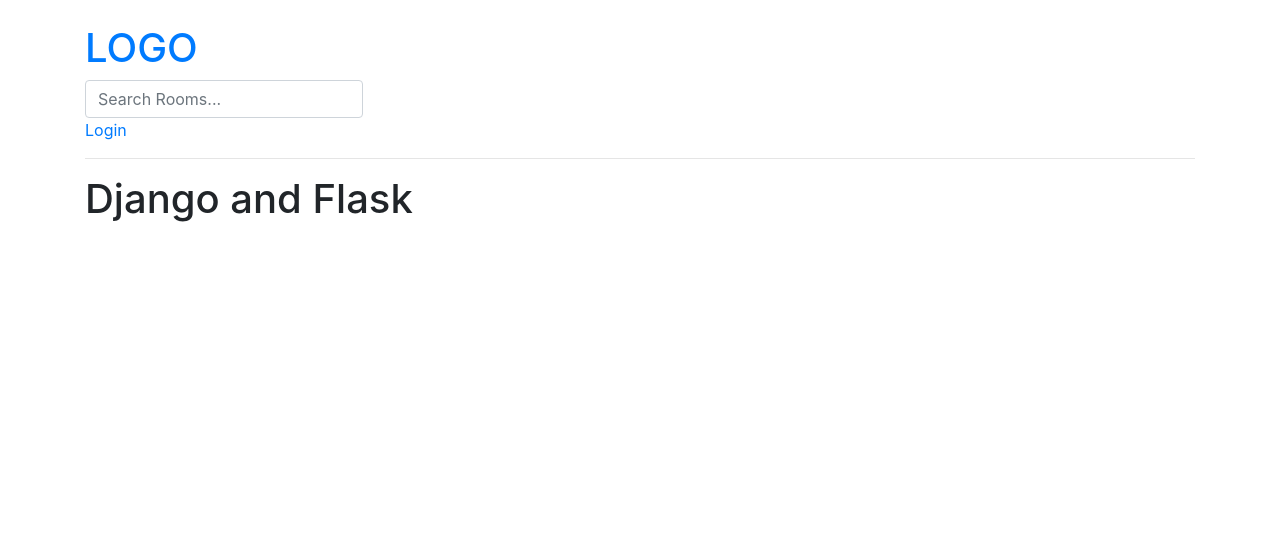
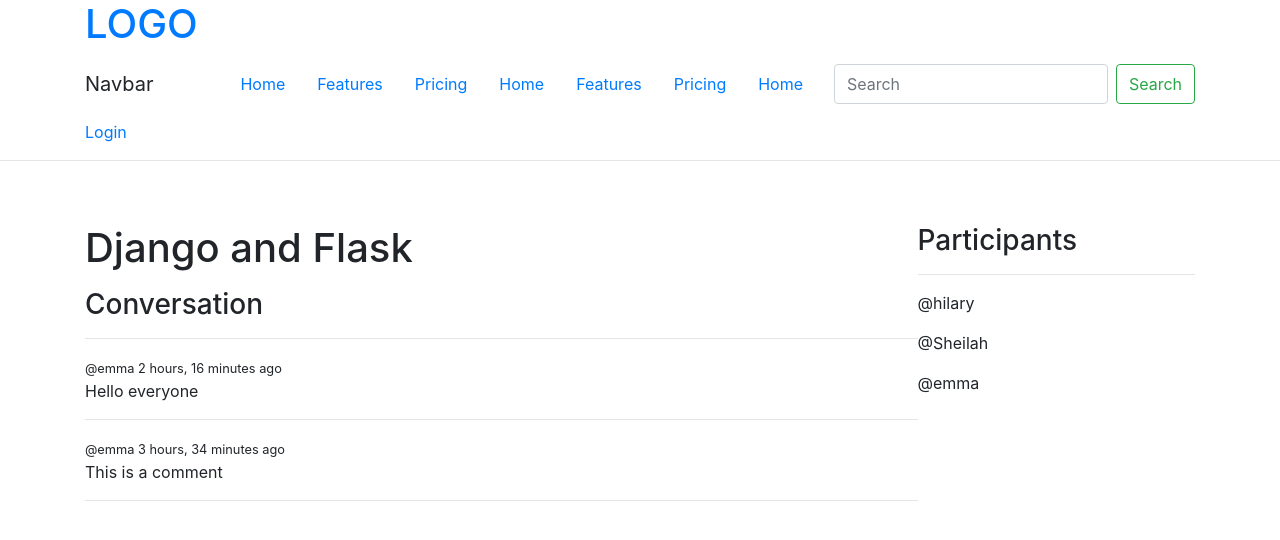
Before and after one commit to Professor-hilary/freedum, a Django app: page /room/5/ in a window 1280 px wide. Shown: the top 540 px of the page. Run offline with Django 5.2, Linux system fonts and the light colour scheme; data comes from the database, SQL or seed files in the repository; both versions use the stored data as it was after the commit; some libraries are stand-ins or nearby versions.

Commit message:
Added bootstrap to all pages

```diff
--- a/base/models.py
+++ b/base/models.py
@@ -15,7 +15,7 @@ class Room(models.Model):
     topic = models.ForeignKey(Topic, on_delete=models.SET_NULL, null=True)
     name = models.CharField(max_length=200)
     description = models.TextField(null=True, blank=True)
-    # participants =
+    participants = models.ManyToManyField(User, related_name='participants', blank=True)
     updated  = models.DateTimeField(auto_now=True)
     created  = models.DateTimeField(auto_now_add=True)
 
@@ -33,5 +33,8 @@ class Message(models.Model):
     updated  = models.DateTimeField(auto_now=True)
     created  = models.DateTimeField(auto_now_add=True)
 
+    class Meta:
+        ordering = ['-updated', '-created']
+
     def __str__(self):
         return self.body[0:50]
--- a/base/templates/base/delete.html
+++ b/base/templates/base/delete.html
@@ -2,7 +2,7 @@
 
 {% block content %}
 
-<form action="" method="post">
+<form action="" method="post" class='container' style="position: relative; top:200px !important">
     {% csrf_token %}
     <p>Do you really want to delete "{{obj}}"?</p>
 
--- a/base/templates/base/room.html
+++ b/base/templates/base/room.html
@@ -1,6 +1,58 @@
 {% extends "main.html" %}
 
 {% block content %}
-<h1>{{room.name}}</h1>
+
+<style>
+    .room-container{
+        display:grid;
+        grid-template-columns: 3fr 1fr;
+    }
+</style>
+
+<div class="room-container container"  style="position: relative; top:200px !important">
+
+     <div>
+
+        <h1>{{room.name}}</h1>
+
+        <p>{{room.description}}</p>
+
+        <div class="comment-wrapper">
+            <h3>Conversation</h3>
+            <hr>
+
+            {% for message in room_messages %}
+            <div>
+                {% if request.user == message.user %}
+                    <a href="{% url 'delete-message' message.id %}">Delete</a>
+                {% endif %}
+                <small>@{{message.user}} {{message.created|timesince}} ago</small>
+                <p>{{message.body}}</p>
+                <hr>
+            </div>
+            {% endfor %}
+        </div>
+
+        {% if request.user.is_authenticated %}
+        <div class="comment-form">
+            <form action="" method="post">
+            {% csrf_token %}
+            <input type="text" name="body" placeholder="Write you message here..." />
+        </form>
+        </div>
+        {% endif %}
+    </div>
+
+    <div>
+        <h3>Participants</h3>
+        <hr>
+        {% for user in participants %}
+        <div>
+            <p>@{{user.username}}</p>
+        </div>
+        {% endfor %}
+
+    </div>
+</div>
 
 {% endblock content %}
--- a/base/templates/base/room_form.html
+++ b/base/templates/base/room_form.html
@@ -1,7 +1,7 @@
 {% extends "main.html" %}
 
 {% block content %}
-<div>
+<div class="container" style="position: relative; top:200px !important">
     <form action="" method="POST">
         {% csrf_token %}
         {{form.as_p}}
--- a/base/urls.py
+++ b/base/urls.py
@@ -1,10 +1,10 @@
 from django.urls import path
-from django.http import HttpResponse
 from . import views
 
 urlpatterns = [
     path('login/', views.loginPage, name='login'),
     path('logout/', views.logoutUser, name='logout'),
+    path('register/', views.registerPage, name='register'),
 
     path('', views.home, name='home'),
     path('room/<str:pk>/', views.room, name='room'),
@@ -12,4 +12,5 @@ urlpatterns = [
     path('create-room/', views.createRoom, name='create-room'),
     path('update-room/<str:pk>/', views.updateRoom, name='update-room'),
     path('delete-room/<str:pk>/', views.deleteRoom, name='delete-room'),
+    path('delete-message/<str:pk>/', views.deleteMessage, name='delete-message'),
 ]
--- a/base/views.py
+++ b/base/views.py
@@ -5,12 +5,17 @@ from django.contrib.auth.decorators import login_required
 from django.db.models import Q
 from django.contrib.auth.models import User
 from django.contrib.auth import authenticate, login, logout
-from .models import Room, Topic
+from django.contrib.auth.forms import UserCreationForm
+from .models import Room, Topic, Message
 from .forms import RoomForm
 
 def loginPage(request):
+    page = 'login'
+    if request.user.is_authenticated:
+        return redirect('home')
+
     if request.method == 'POST':
-        username = request.POST.get('username')
+        username = request.POST.get('username').lower()
         password = request.POST.get('password')
 
         try:
@@ -27,7 +32,7 @@ def loginPage(request):
             messages.error(request, 'Username or password does not exist')
 
 
-    context = {}
+    context = {'page': page}
 
     return render(request, 'base/login_register.html', context)
 
@@ -35,6 +40,23 @@ def loginPage(request):
 def logoutUser(request):
     logout(request)
     return redirect('home')
+
+
+def registerPage(request):
+    form = UserCreationForm()
+
+    if request.method == 'POST':
+        form = UserCreationForm(request.POST)
+        if form.is_valid():
+            user = form.save(commit=False)
+            user.username = user.username.lower()
+            user.save()
+            login(request, user)
+            return redirect('home')
+        else:
+            messages.error(request, "Error occured during registration")
+
+    return render(request, 'base/login_register.html', {'form':form})
 
 
 def home(request):
@@ -45,15 +67,32 @@ def home(request):
     )
     topics = Topic.objects.all()
     room_count = rooms.count()
+    room_messages = Message.objects.all()
 
-    context = {'rooms': rooms, 'topics':topics, 'room_count':room_count}
+    context = {
+        'rooms': rooms,
+        'topics':topics,
+        'room_count':room_count,
+        'room_messages': room_messages,
+    }
     return render(request, 'base/home.html', context)
 
 
 def room(request,pk):
     room = Room.objects.get(id=pk)
+    room_messages = room.message_set.all()#.order_by('-created')
+    participants = room.participants.all()
 
-    context = {'room':room}
+    if request.method == 'POST':
+        message = Message.objects.create(
+            user = request.user,
+            room=room,
+            body=request.POST.get('body'),
+        )
+        room.participants.add(request.user)
+        return redirect('room',pk=room.id)
+
+    context = {'room':room, 'room_messages':room_messages, 'participants':participants}
     return render(request, 'base/room.html', context)
 
 
@@ -102,3 +141,17 @@ def deleteRoom(request, pk):
         return redirect('home')
 
     return render(request, 'base/delete.html', {'obj': room})
+
+
+@login_required(login_url='/login')
+def deleteMessage(request, pk):
+    message = Message.objects.get(id=pk)
+
+    if request.user != message.user:
+        return HttpResponse('You\'re not allowed here')
+
+    if request.method == 'POST':
+        message.delete()
+        return redirect('home')
+
+    return render(request, 'base/delete.html', {'obj': message})
--- a/templates/main.html
+++ b/templates/main.html
@@ -14,7 +14,7 @@
         <link rel="stylesheet" href="{% static 'css/bootstrap.min.css' %}">
     </head>
 
-    <body class='container pt-4'>
+    <body class='pt-4'>
         {% include "navbar.html" %}
 
         {% if messages %}
--- a/templates/navbar.html
+++ b/templates/navbar.html
@@ -1,15 +1,61 @@
-<a class="bg-dark" href="/">
-    <h1>LOGO</h1>
-</a>
+<style>
+  .container-fluid {
+    padding-left: 0px;
+    padding-right: 0px;
+  }
 
-<form action="{% url "home" %}" method="get">
-    <input class="form-control me-2 w-25" type="search" name="q" placeholder="Search Rooms...">
-</form>
+  li {
+    list-style-type: none;
+  }
+</style>
+<div class="fixed-top">
+  <div class="container">
+    <a class="bg-dark" href="/"><h1>LOGO</h1></a>
+  </div>
 
-{% if request.user.is_authenticated %}
-    <a href="{% url 'logout' %}">Logout</a>
-{% else %}
-    <a href="{% url "login" %}">Login</a>
-{% endif %}
+  <nav class="bg-body-tertiary container">
+    <div class="container-fluid d-flex my-3" style="justify-content: space-between;">
+      <a class="navbar-brand">Navbar</a>
+      <div class="d-flex" id="navbarText">
+        <ul class="d-flex m-0">
+          <li class="nav-item">
+            <a class="nav-link active" aria-current="page" href="#">Home</a>
+          </li>
+          <li class="nav-item">
+            <a class="nav-link" href="#">Features</a>
+          </li>
+          <li class="nav-item">
+            <a class="nav-link" href="#">Pricing</a>
+          </li>
+          <li class="nav-item">
+            <a class="nav-link active" aria-current="page" href="#">Home</a>
+          </li>
+          <li class="nav-item">
+            <a class="nav-link" href="#">Features</a>
+          </li>
+          <li class="nav-item">
+            <a class="nav-link" href="#">Pricing</a>
+          </li>
+          <li class="nav-item">
+            <a class="nav-link active" aria-current="page" href="#">Home</a>
+          </li>
+        </ul>
+      </div>
+      <form action="{% url 'home' %}" method="get" class="d-flex" role="search">
+        <input class="form-control w-100 mr-2" type="search" name="q" placeholder="Search" aria-label="Search" />
+        <button class="btn btn-outline-success" type="submit">Search</button>
+      </form>
+    </div>
+  </nav>
 
-<hr/>
+  <div class="container">
+    {% if request.user.is_authenticated %}
+      <p>Hello {{ request.user }}</p>
+      <a href="{% url 'logout' %}">Logout</a>
+    {% else %}
+      <a href="{% url 'login' %}">Login</a>
+    {% endif %}
+  </div>
+
+  <hr />
+</div>
```
Also changed, not shown: base/templates/base/home.html (+18 -2 lines), base/templates/base/login_register.html (+26 -2 lines), base/migrations/0003_alter_room_options_room_participants.py (added), db.sqlite3.
